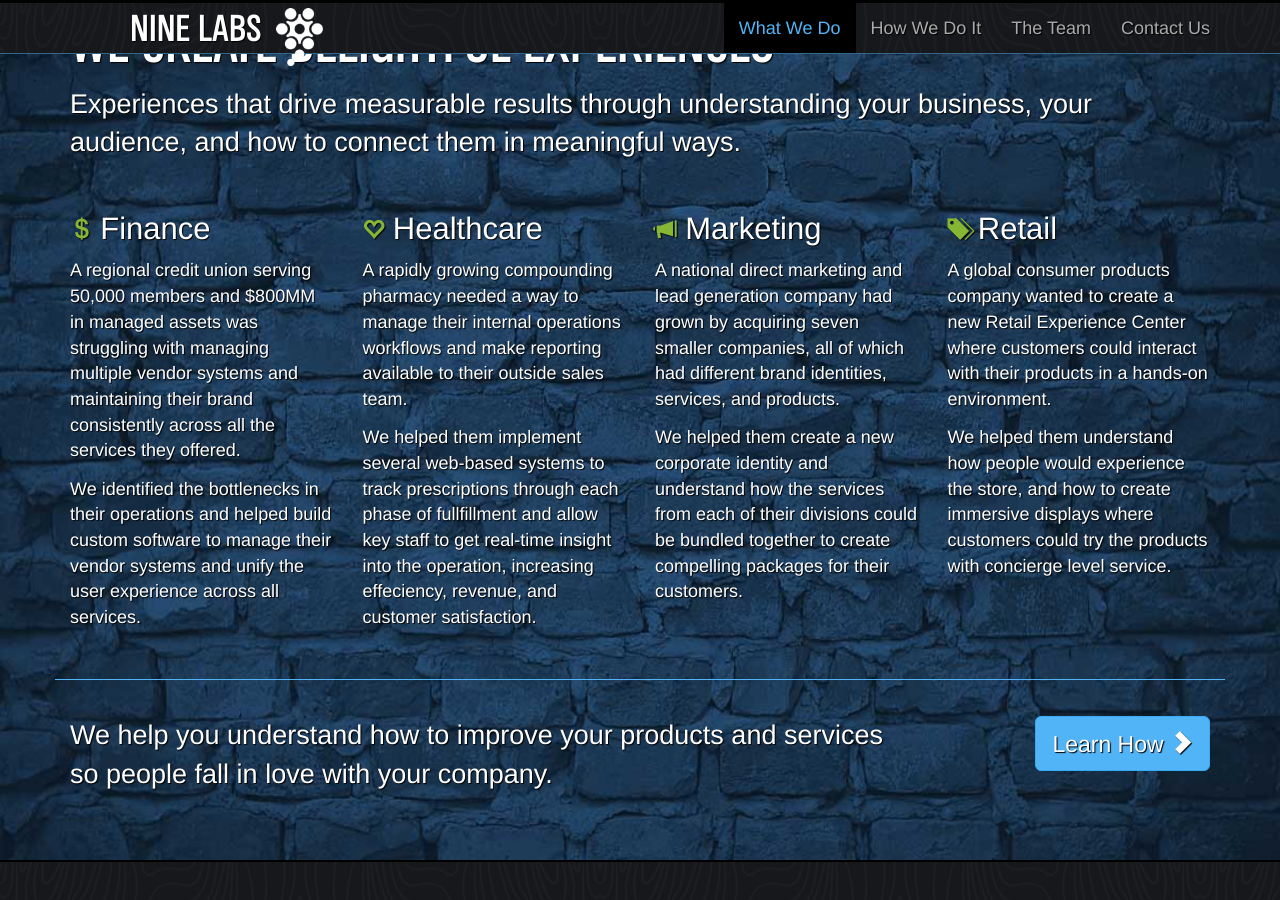
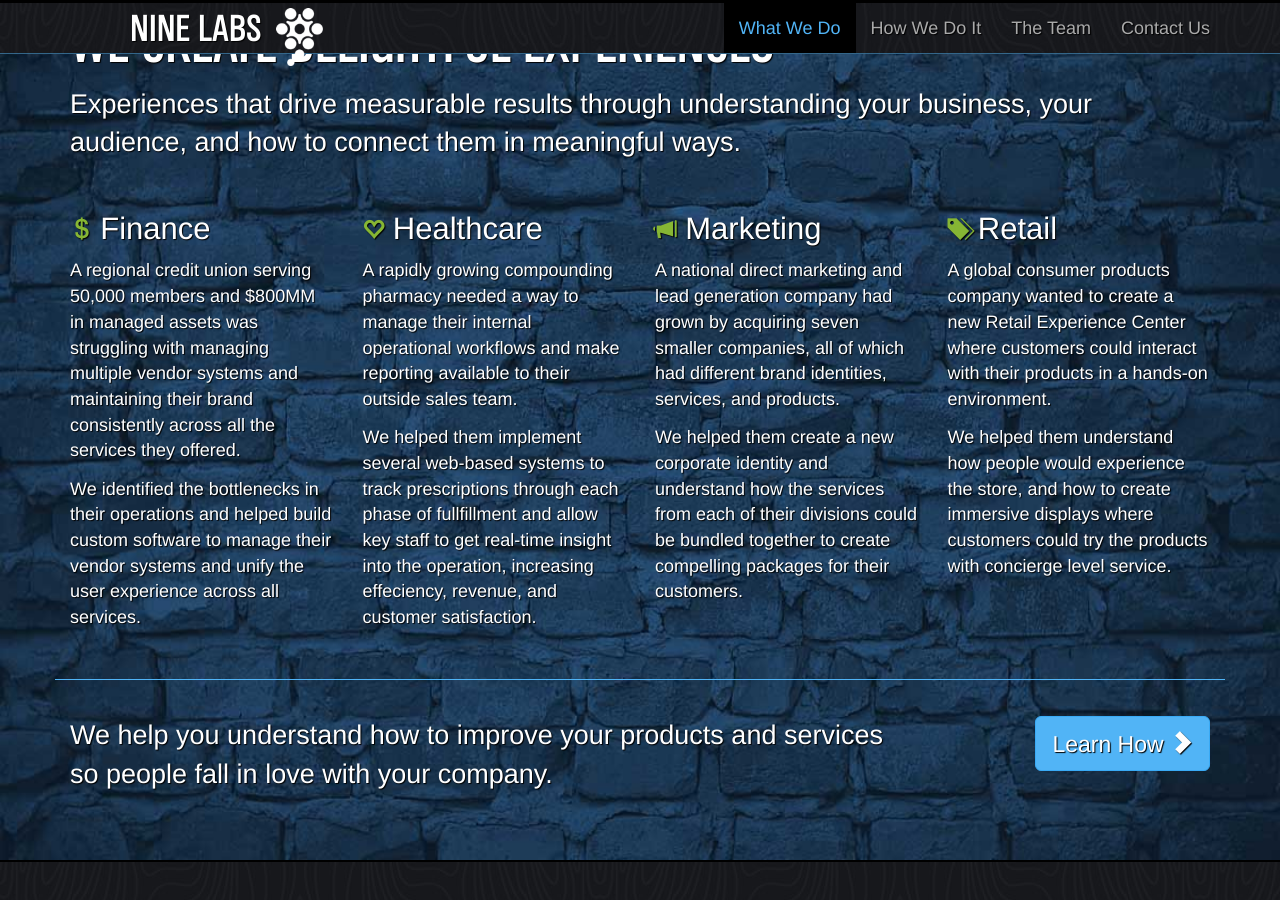
Before and after one commit to ninelabs/ninelabs.com, a Jekyll site: the page built from index.html, in a window 1280 px wide and 900 px high, scrolled down 827 px. Built offline with Jekyll 4.4.1, drawn with Linux system fonts in a browser that asks for light colours; nearby versions of some CDN libraries; Markdown is read by kramdown in place of the engine named in the settings.

Commit message:
Tweaksies
Signed-off-by: J Cornelius <github@jcornelius.com>

```diff
--- a/index.html
+++ b/index.html
@@ -62,7 +62,7 @@ title: Welcome
       </div>
       <div class="col-sm-3">
         <h3><span class="glyphicon glyphicon-heart-empty"></span> Healthcare</h3>
-        <p class="problem">A rapidly growing compounding pharmacy needed a way to manage their internal operations workflows and make reporting available to their outside sales team.</p>
+        <p class="problem">A rapidly growing compounding pharmacy needed a way to manage their internal operational workflows and make reporting available to their outside sales team.</p>
         <p class="solution">We helped them implement several web-based systems to track prescriptions through each phase of fullfillment and allow key staff to get real-time insight into the operation, increasing effeciency, revenue, and customer satisfaction.</p>
       </div>
       <div class="col-sm-3">
```
